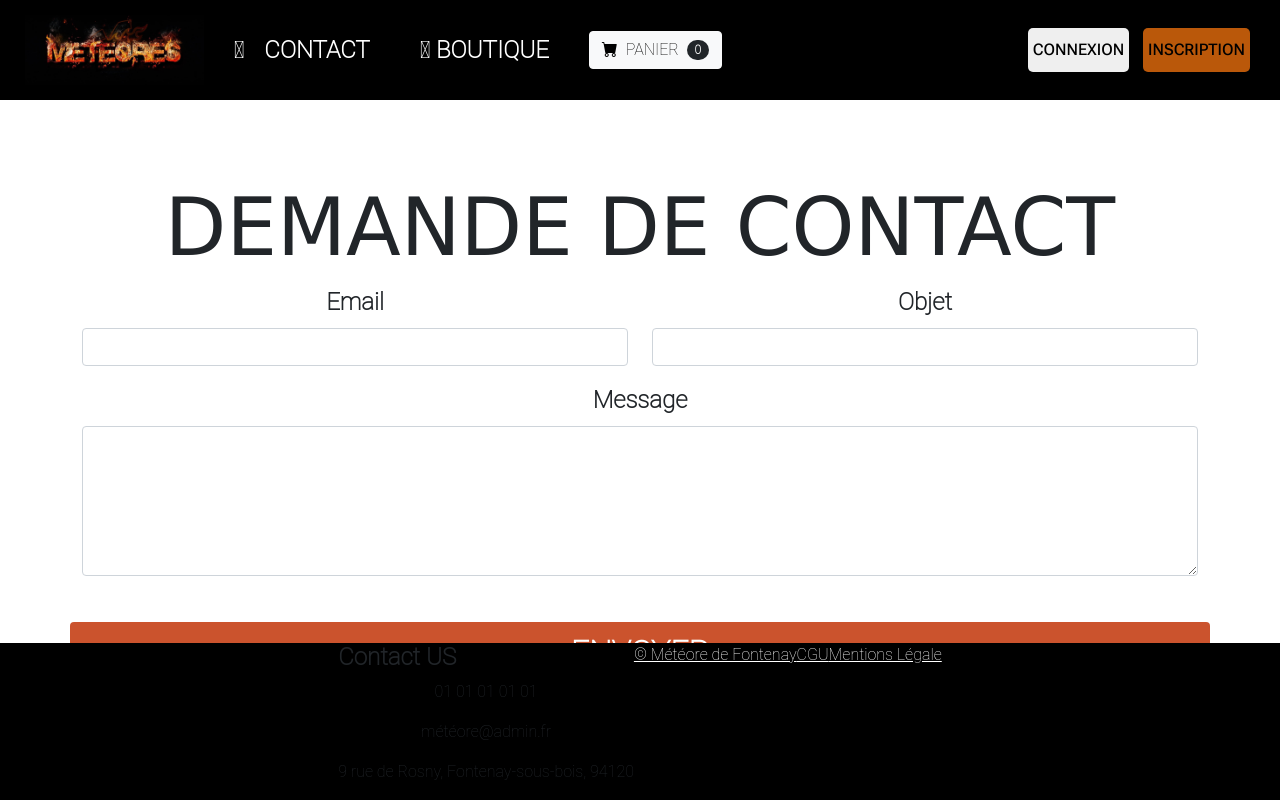
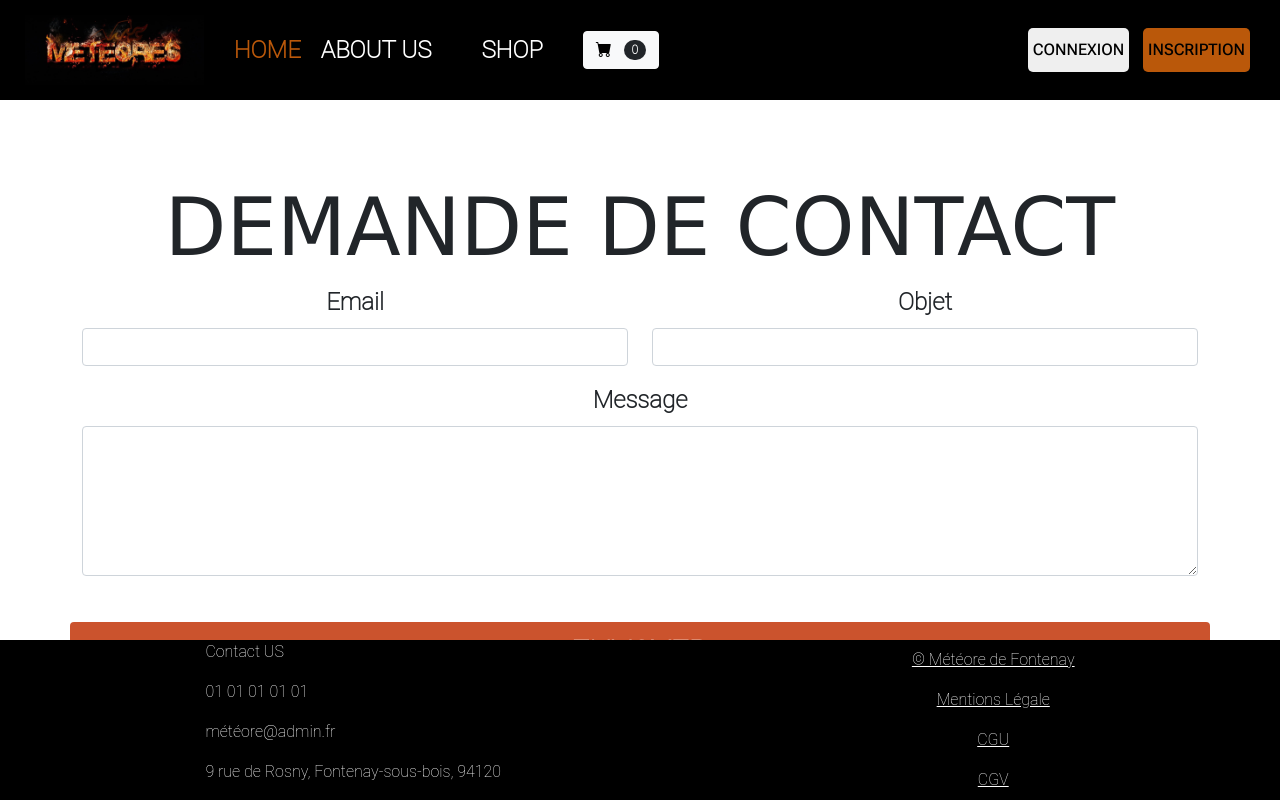
Before and after one commit to Sela-Stephanos/Porojet_final, a Symfony app: template templates/info/info.twig in a window 1280 px wide. Run offline with Twig, Linux system fonts and the light colour scheme; the template is opened without the code that fills it, so the values that code supplies are empty; form fields are guessed from the names that the template uses; some libraries are stand-ins or nearby versions; some web fonts are replaced.

Commit message:
projet fini

```diff
--- a/public/css/style.css
+++ b/public/css/style.css
@@ -145,5 +145,18 @@
     justify-items: center;
   }
 }
+.footer {
+  color: #FFFFFF;
+  display: flex;
+  justify-content: space-around;
+}
+.footer .us {
+  justify-items: flex-start;
+}
+.footer .mentions {
+  display: flex;
+  justify-content: space-around;
+  flex-direction: column;
+}
 
 /*# sourceMappingURL=style.css.map */
--- /dev/null
+++ b/public/sass/_footer.scss
@@ -0,0 +1,13 @@
+.footer{
+  color: $white;
+  display: flex;
+  justify-content: space-around;
+  .us{
+    justify-items: flex-start;
+  }
+  .mentions{
+    display: flex;
+    justify-content: space-around;
+    flex-direction: column;
+  }
+}
--- a/public/sass/index.scss
+++ b/public/sass/index.scss
@@ -3,3 +3,4 @@
 @import "panier";
 @import "profile";
 @import "product";
+@import "footer";
--- a/templates/base.html.twig
+++ b/templates/base.html.twig
@@ -38,11 +38,10 @@
                     <span></span>
                 </button>
                 <div class="navlinks-container">
-                    <a href="{{ path('home') }}" aria-current="page"><i class='bx bxs-home' style='color:white'></i>
-                    </a>
-                    <a href="{{ path('info') }}" style="color: white;">CONTACT</a>
+                    <a href="{{ path('home') }}" style="color: #F8760EBF ">HOME</a>
+                    <a href="{{ path('info') }}" style="color: white;">ABOUT US</a>
                     <div class="drop">
-                        <a href="{{ path('casque') }}"><i class='bx bxs-store' style='color:white'></i> BOUTIQUE</a>
+                        <a href="{{ path('casque') }}">SHOP</a>
                         <div class="content">
                             <a href="{{ path('casque') }}">CASQUES</a>
                             <a href="{{ path('acc') }}">ACCESSOIRES</a>
@@ -53,7 +52,6 @@
                     <form class="d-flex" action="{{ path('panier') }}" method="POST">
                         <button class="btn btn-light" type="submit">
                             <i class="bi-cart-fill me-1"></i>
-                            PANIER
                             <span class="badge bg-dark text-white ms-1 rounded-pill">0</span>
                         </button>
                     </form>
@@ -92,17 +90,23 @@
     {% block main %} {% endblock %}
 </main>
 {% block footer %}
-<footer>
-    <aside>
-        <h4>Contact US </h4>
+<footer class="footer">
+    <aside class="us">
+        <p>Contact US </p>
         <p>01 01 01 01 01</p>
         <p>météore@admin.fr</p>
         <p>9 rue de Rosny, Fontenay-sous-bois, 94120</p>
     </aside>
+
+    <aside class="mentions">
     <a href="#">&copy; Météore de Fontenay</a>
+    <a href="{{ asset('img/mentions/Votre-document.jpg') }}" target="_blank">Mentions Légale</a>
     <a href="{{ asset('img/mentions/CGU.jpg') }}" target="_blank">CGU</a>
-    <a href="{{ asset('img/mentions/Votre-document.jpg') }}" target="_blank">Mentions Légale</a>
+    <a href="{{ asset('img/mentions/CGU.jpg') }}" target="_blank">CGV</a>
+    </aside>
+
 </footer>
+
 {% endblock %}
 <script src="{{ asset('js/script.js') }}"></script>
 <script src="{{ asset('js/bootstrap.js') }}"></script>
```
Also changed, not shown: 1 other file.
